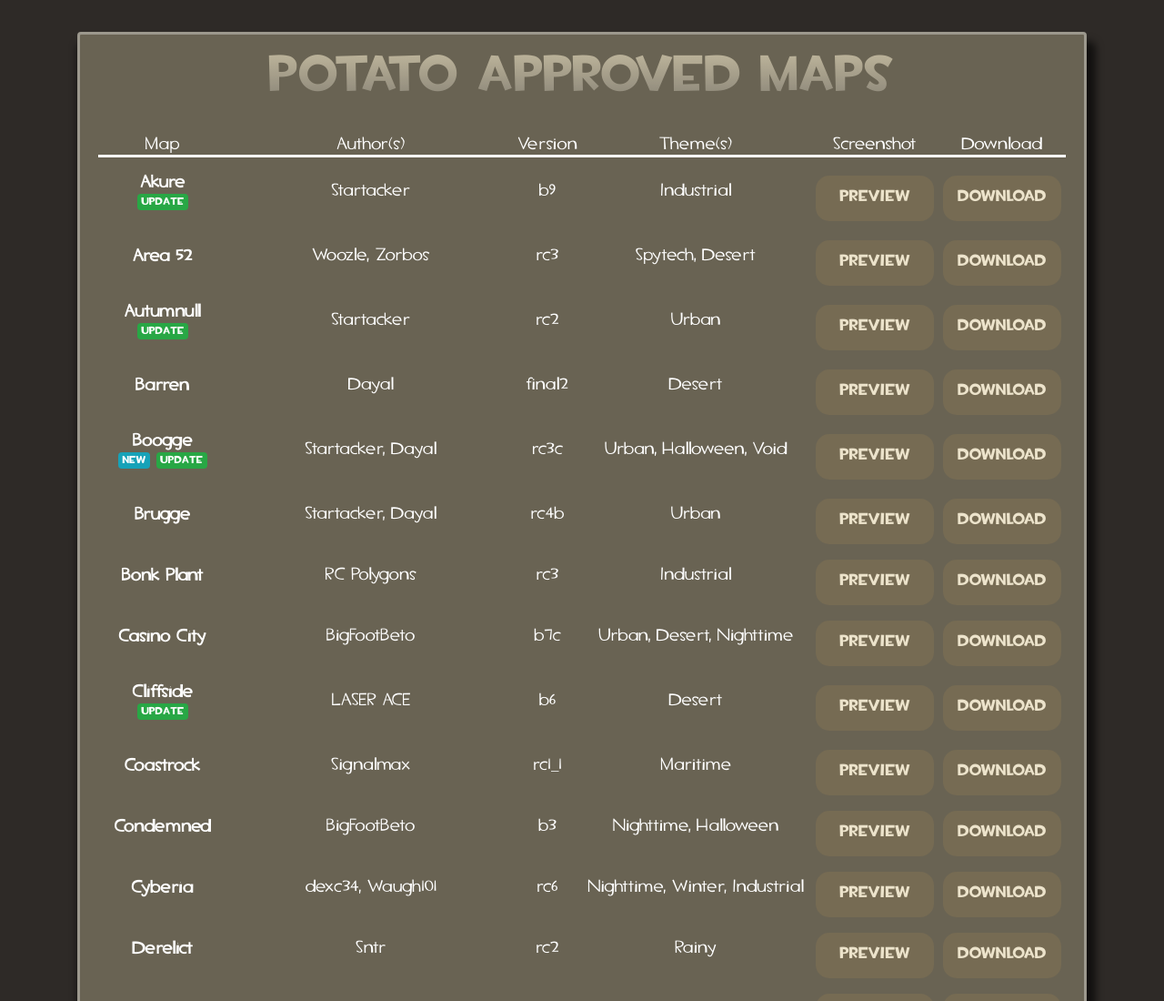
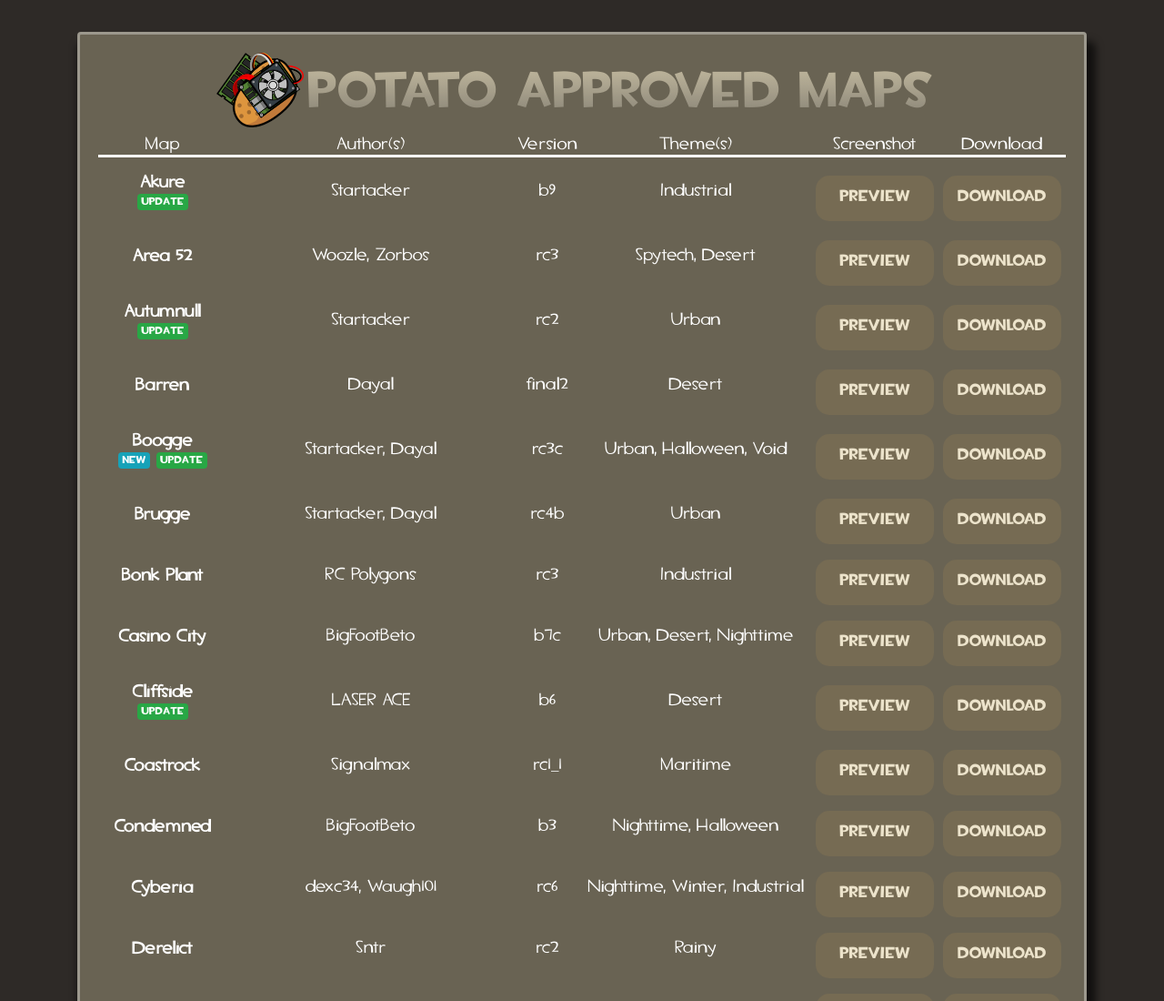
Before and after one commit to CreatorForce123/maps, a plain HTML site: page index.html in a window 1280 px wide. Shown: the top 1100 px of the page at 91% size. Drawn offline with nearby package versions, Linux system fonts and the light colour scheme; files whose address does not match are found by name.

Commit message:
Added logo and update the title

```diff
--- a/index.html
+++ b/index.html
@@ -51,14 +51,6 @@
                 margin-top: 35px;
             }
 
-            #gradient-text
-            {
-                background: -webkit-linear-gradient(#bdb49b, #9c988d96);
-                -webkit-background-clip: text;
-                -webkit-text-fill-color: transparent;
-
-            }
-
             .btn
             {
                 height: 50px;
@@ -104,6 +96,21 @@
                 text-align: center;
             }
 
+            .gradient-text img{
+                float: left;
+                width: 96px;
+                margin-left: 130px;
+            }
+
+            .gradient-text h1{
+                position: relative;
+                top: 18px;
+                left: -70px;
+                background: -webkit-linear-gradient(#bdb49b, #9c988d96);
+                -webkit-background-clip: text;
+                -webkit-text-fill-color: transparent;
+            }
+
         </style>
         </head>
 
@@ -138,7 +145,8 @@
         <div class="container" >
             <div id="down">
                 <div class="rounded">
-                    <div id="gradient-text">
+                    <div class="gradient-text">
+                        <img src="logo.png" alt="logo">
                         <h1>Potato Approved Maps</h1>
                     </div>
                     <div id="down">
```
Also changed, not shown: logo.png (added).
